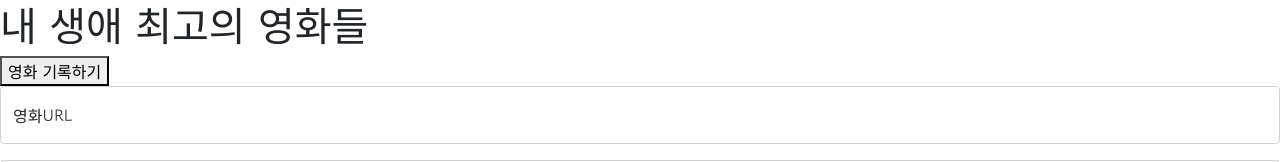
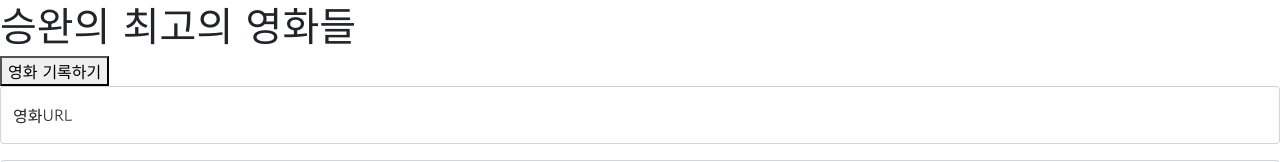
Before and after one commit to seungwan5433/mypage, a plain HTML site: page index.html in a window 1280 px wide. Shown: the top 162 px of the page. Drawn offline with nearby package versions, Linux system fonts and the light colour scheme.

Commit message:
Update index.html

```diff
--- a/index.html
+++ b/index.html
@@ -89,7 +89,7 @@
 
 <body>
     <div class="'mytitle">
-        <h1>내 생애 최고의 영화들</h1>
+        <h1>승완의 최고의 영화들</h1>
         <button>영화 기록하기</button>
     </div>
     <div class="'mypost">
```
